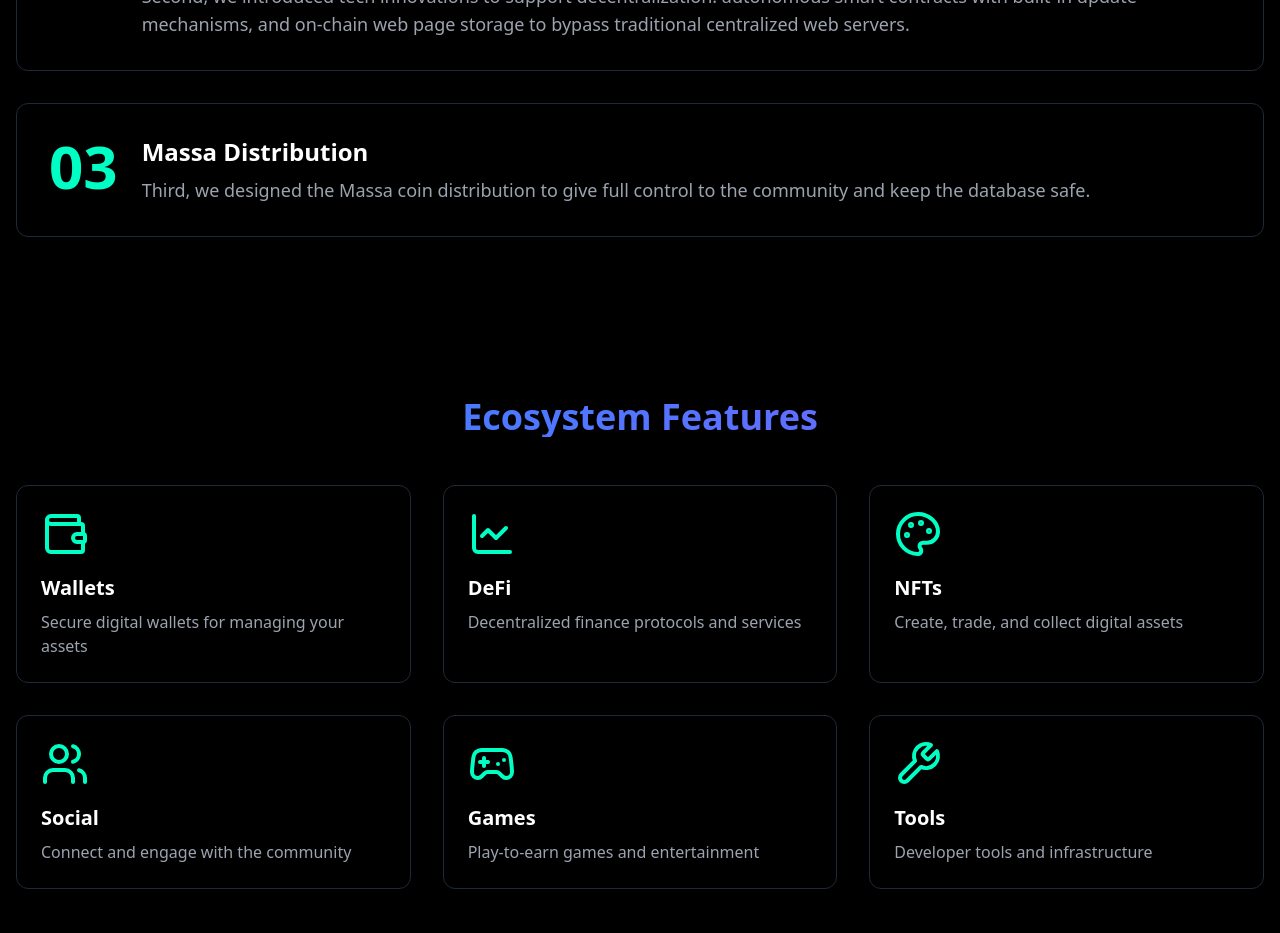
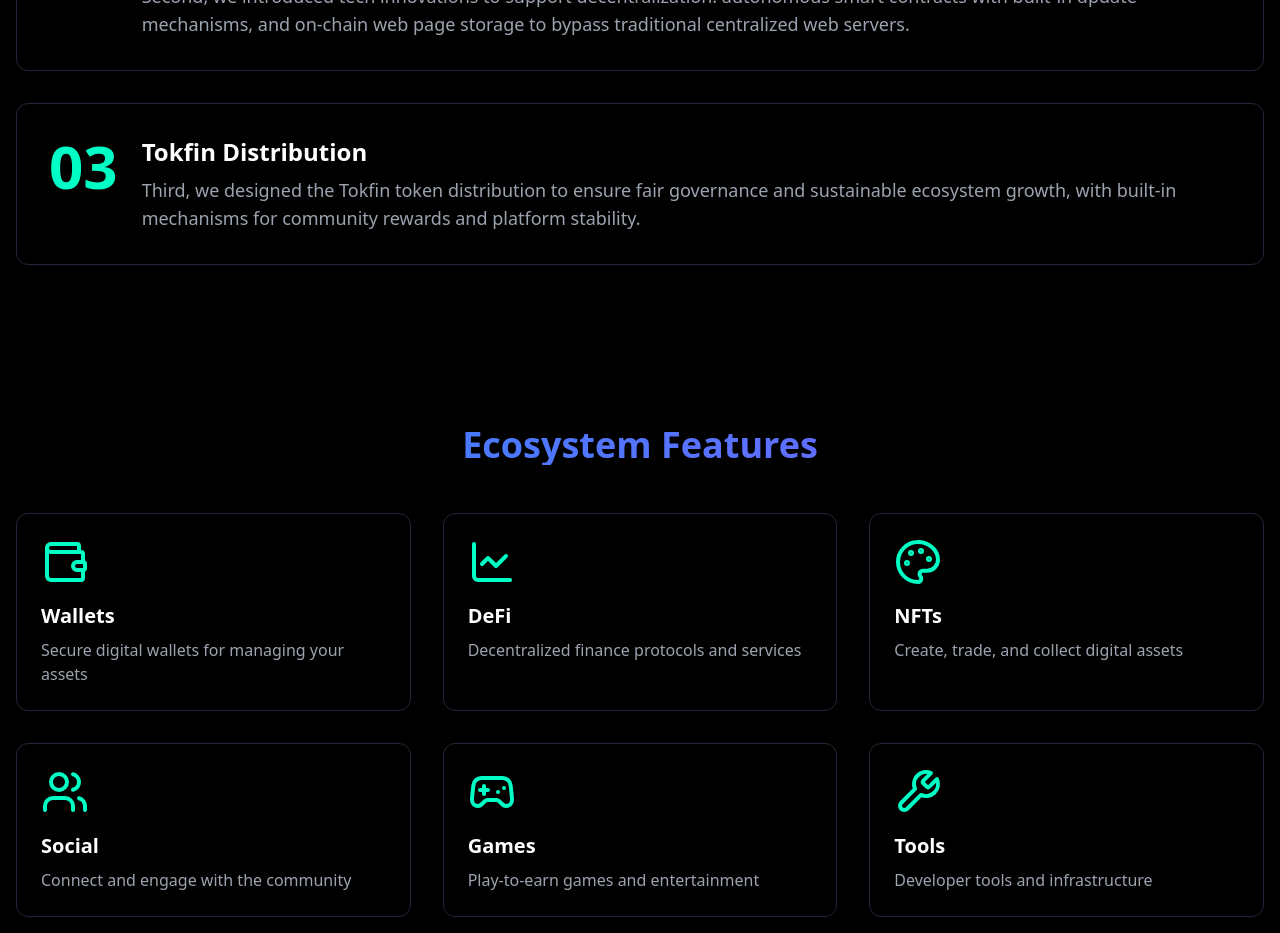
Before and after one commit to Easyinver/tokfin-landing, a React (Vite) app: page / in a window 1280 px wide. Shown: the part 2060-2993 px from the top of the page. Built offline with nearby package versions, Linux system fonts and the light colour scheme.

Commit message:
Update key innovation description
Changed the description of the third key innovation in the Features component to reflect new information.
[skip gpt_engineer]

```diff
--- a/src/components/Features.tsx
+++ b/src/components/Features.tsx
@@ -36,8 +36,8 @@ const keyInsights = [
   },
   {
     number: "03",
-    title: "Massa Distribution",
-    description: "Third, we designed the Massa coin distribution to give full control to the community and keep the database safe.",
+    title: "Tokfin Distribution",
+    description: "Third, we designed the Tokfin token distribution to ensure fair governance and sustainable ecosystem growth, with built-in mechanisms for community rewards and platform stability.",
   },
 ];
 
```
